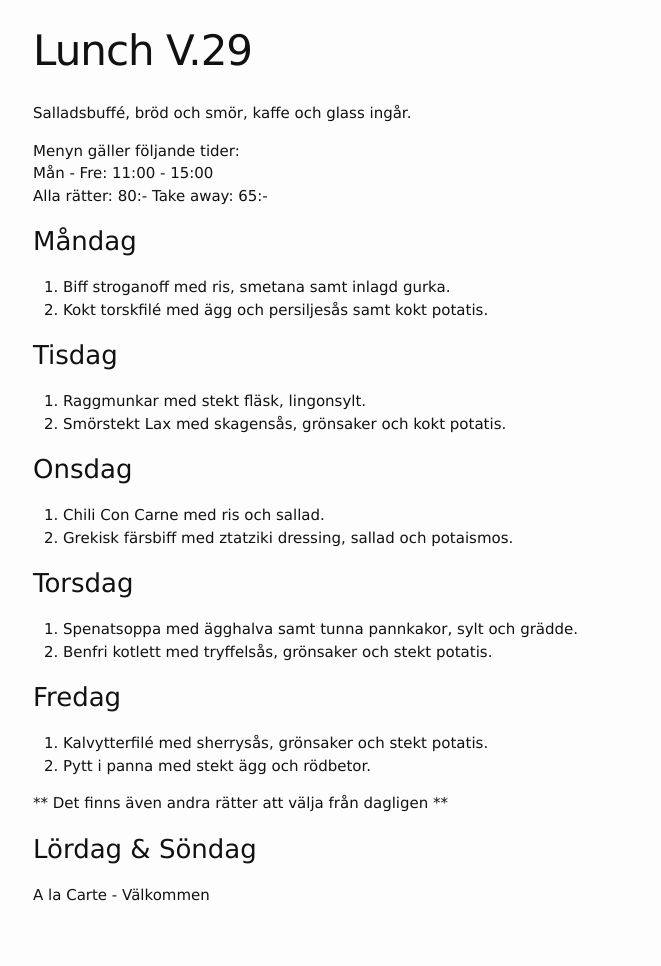
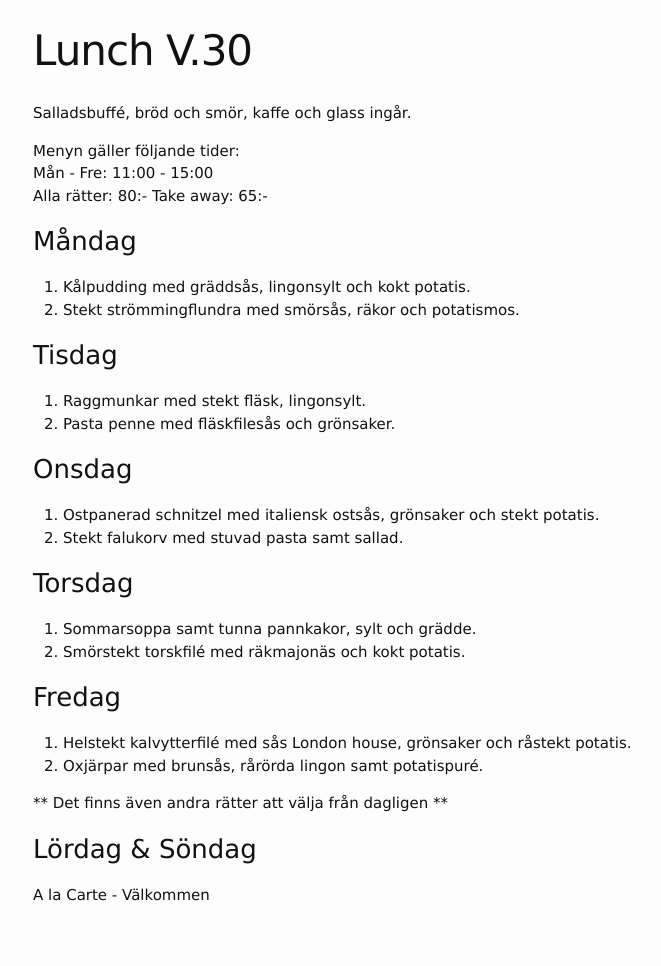
Before and after one commit to FarInn62/farinn62.github.io, a Jekyll site: the page built from lunch.md, in a window 1280 px wide. Shown: the whole page, without its empty margins (237-898 px from the left). Built offline with Jekyll 4.4.1, drawn with Linux system fonts in a browser that asks for light colours.

Commit message:
Update lunch.md

```diff
--- a/lunch.md
+++ b/lunch.md
@@ -1,6 +1,6 @@
 ---
 layout: foodmenu
-title: Lunch V.29
+title: Lunch V.30
 permalink: /lunch/
 published: true
 ---
@@ -12,29 +12,29 @@ Alla rätter: 80:- Take away: 65:-
 
 ### Måndag
 
-1. Biff stroganoff med ris, smetana samt inlagd gurka.
-2. Kokt torskfilé med ägg och persiljesås samt kokt potatis.
+1. Kålpudding med gräddsås, lingonsylt och kokt potatis.
+2. Stekt strömmingflundra med smörsås, räkor och potatismos.
 
 ### Tisdag
 
 1. Raggmunkar med stekt fläsk, lingonsylt.
-2. Smörstekt Lax med skagensås, grönsaker och kokt potatis.
+2. Pasta penne med fläskfilesås och grönsaker.
 
 
 ### Onsdag
 
-1. Chili Con Carne med ris och sallad.
-2. Grekisk färsbiff med ztatziki dressing, sallad och potaismos.
+1. Ostpanerad schnitzel med italiensk ostsås, grönsaker och stekt potatis.
+2. Stekt falukorv med stuvad pasta samt sallad.
 
 ### Torsdag
 
-1. Spenatsoppa med ägghalva samt tunna pannkakor, sylt och grädde.
-2. Benfri kotlett med tryffelsås, grönsaker och stekt potatis.
+1. Sommarsoppa samt tunna pannkakor, sylt och grädde.
+2. Smörstekt torskfilé med räkmajonäs och kokt potatis.
 
 ### Fredag
 
-1. Kalvytterfilé med sherrysås, grönsaker och stekt potatis.
-2. Pytt i panna med stekt ägg och rödbetor.
+1. Helstekt kalvytterfilé med sås London house, grönsaker och råstekt potatis.
+2. Oxjärpar med brunsås, rårörda lingon samt potatispuré.
 
 ** Det finns även andra rätter att välja från dagligen **
 
```
